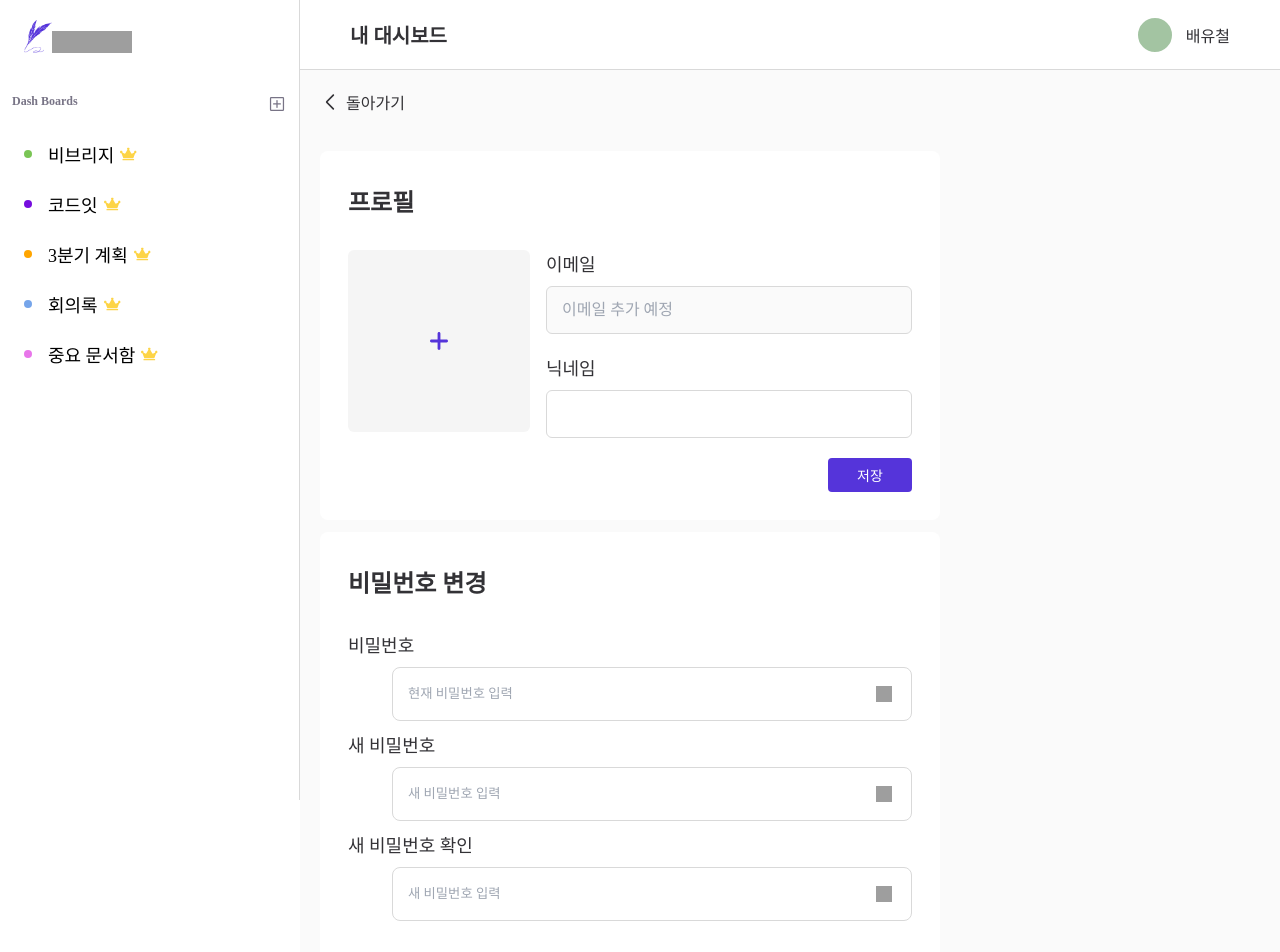
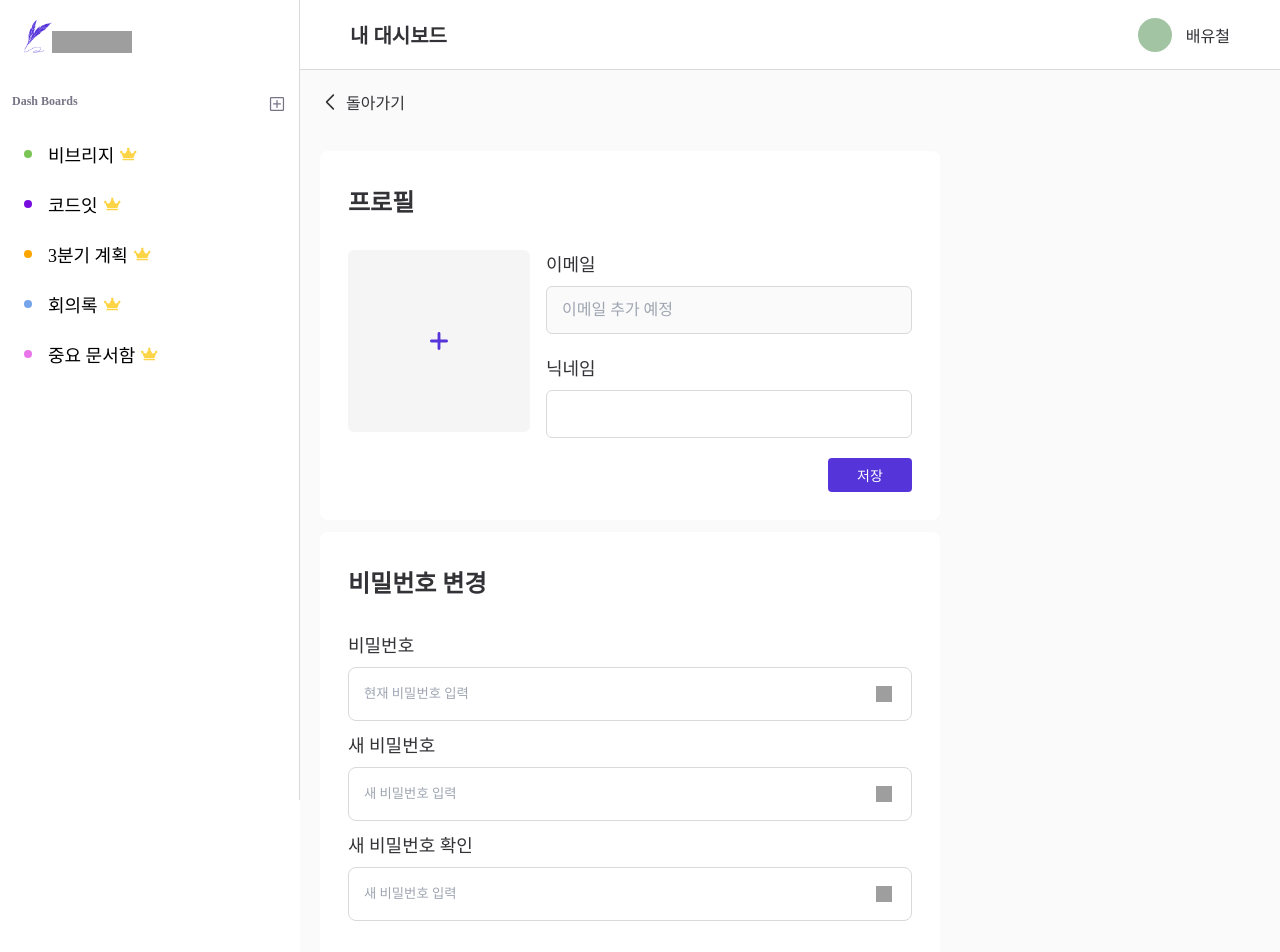
Before and after one commit to WhatToDo6/WhatToDo, a Next.js app: page /mypage in a window 1280 px wide. Shown: the top 952 px of the page. Built offline with nearby package versions, Linux system fonts and the light colour scheme; grey boxes are pictures that could not be loaded.

Commit message:
feat: input 사이즈 prop 추가

```diff
--- a/src/components/common/input/index.tsx
+++ b/src/components/common/input/index.tsx
@@ -16,6 +16,7 @@ const Input = ({
   password,
   newPassword,
   currentPassword,
+  size,
 }: InputInterface) => {
   const INPUT_MAP = {
     email: (
@@ -26,6 +27,7 @@ const Input = ({
         placeholder={placeholder}
         error={error}
         register={register}
+        size={size || ''}
       />
     ),
     passwordCheck: (
@@ -42,6 +44,7 @@ const Input = ({
         error={error}
         register={register}
         currentPassword={currentPassword || ''}
+        size={size || ''}
       />
     ),
     newPasswordCheck: (
@@ -50,6 +53,7 @@ const Input = ({
         error={error}
         register={register}
         newPassword={newPassword || ''}
+        size={size || ''}
       />
     ),
     text: (
--- a/src/components/common/input/new-password-check/index.tsx
+++ b/src/components/common/input/new-password-check/index.tsx
@@ -9,6 +9,7 @@ import S from '../new-password/NewPassword.module.scss'
 
 interface NewPasswordCheckProps extends InputProps {
   newPassword: string
+  size: string
 }
 
 const InputNewPasswordCheck = ({
@@ -16,13 +17,14 @@ const InputNewPasswordCheck = ({
   error,
   register,
   newPassword,
+  size,
 }: NewPasswordCheckProps) => {
   const [isNewPwVisible, setIsNewPwVisible] = useState(false)
 
   return (
     <div className={S.pwContainer}>
       <input
-        className={`${S.container} ${error && S.error}`}
+        className={`${S.container} ${error && S.error} ${S[size]}`}
         required
         type={isNewPwVisible ? 'text' : 'password'}
         placeholder={placeholder}
--- a/src/components/common/input/new-password/NewPassword.module.scss
+++ b/src/components/common/input/new-password/NewPassword.module.scss
@@ -23,3 +23,15 @@
 .eye {
   cursor: pointer;
 }
+
+.large {
+  width: 56.4rem;
+
+  @include tablet {
+    width: 48.8rem;
+  }
+
+  @include mobile {
+    width: 24.4rem;
+  }
+}
--- a/src/components/common/input/new-password/index.tsx
+++ b/src/components/common/input/new-password/index.tsx
@@ -10,6 +10,7 @@ import S from './NewPassword.module.scss'
 
 interface InputNewPasswordProps extends InputProps {
   currentPassword: string
+  size: string
 }
 
 const InputNewPassword = ({
@@ -17,13 +18,14 @@ const InputNewPassword = ({
   error,
   register,
   currentPassword,
+  size,
 }: InputNewPasswordProps) => {
   const [isNewPwVisible, setIsNewPwVisible] = useState(false)
 
   return (
     <div className={S.pwContainer}>
       <input
-        className={`${S.container} ${error ? S.error : ''}`}
+        className={`${S.container} ${error ? S.error : ''} ${S[size]}`}
         type={isNewPwVisible ? 'text' : 'password'}
         placeholder={placeholder}
         {...register('newPassword', {
--- a/src/components/common/input/password/Password.module.scss
+++ b/src/components/common/input/password/Password.module.scss
@@ -23,3 +23,15 @@
 .eye {
   cursor: pointer;
 }
+
+.large {
+  width: 56.4rem;
+
+  @include tablet {
+    width: 48.8rem;
+  }
+
+  @include mobile {
+    width: 24.4rem;
+  }
+}
--- a/src/components/common/input/password/index.tsx
+++ b/src/components/common/input/password/index.tsx
@@ -8,13 +8,22 @@ import { validatePassword } from '@/src/utils/validation'
 
 import S from './Password.module.scss'
 
-const InputPassword = ({ placeholder, error, register }: InputProps) => {
+interface PasswordProps extends InputProps {
+  size: string
+}
+
+const InputPassword = ({
+  placeholder,
+  error,
+  register,
+  size,
+}: PasswordProps) => {
   const [isPwVisible, setIsPwVisible] = useState(false)
 
   return (
     <div className={S.pwContainer}>
       <input
-        className={`${S.container} ${error ? S.error : ''} `}
+        className={`${S.container} ${error ? S.error : ''} ${S[size]}`}
         required
         type={isPwVisible ? 'text' : 'password'}
         placeholder={placeholder}
--- a/src/components/mypage/password/index.tsx
+++ b/src/components/mypage/password/index.tsx
@@ -24,6 +24,7 @@ const Password = () => {
             placeholder="현재 비밀번호 입력"
             error={errors.password}
             register={register}
+            size="large"
           />
         </div>
         <div className={S.item}>
@@ -34,6 +35,7 @@ const Password = () => {
             error={errors.newPassword}
             register={register}
             currentPassword={watch('password')}
+            size="large"
           />
         </div>
         <div className={S.item}>
@@ -44,6 +46,7 @@ const Password = () => {
             error={errors.newPasswordCheck}
             register={register}
             newPassword={watch('newPassword')}
+            size="large"
           />
         </div>
       </form>
--- a/src/types/input.ts
+++ b/src/types/input.ts
@@ -17,6 +17,7 @@ export interface InputInterface {
   password?: string // passwordCheck에서 password를 비교하기 위해 필요
   currentPassword?: string // password와 newPassword를 비교하기 위해 필요
   newPassword?: string // newPasswordCheck에서 newPassword를 비교하기 위해 필요
+  size?: string
 }
 export interface InputFormValues {
   email: string
```
